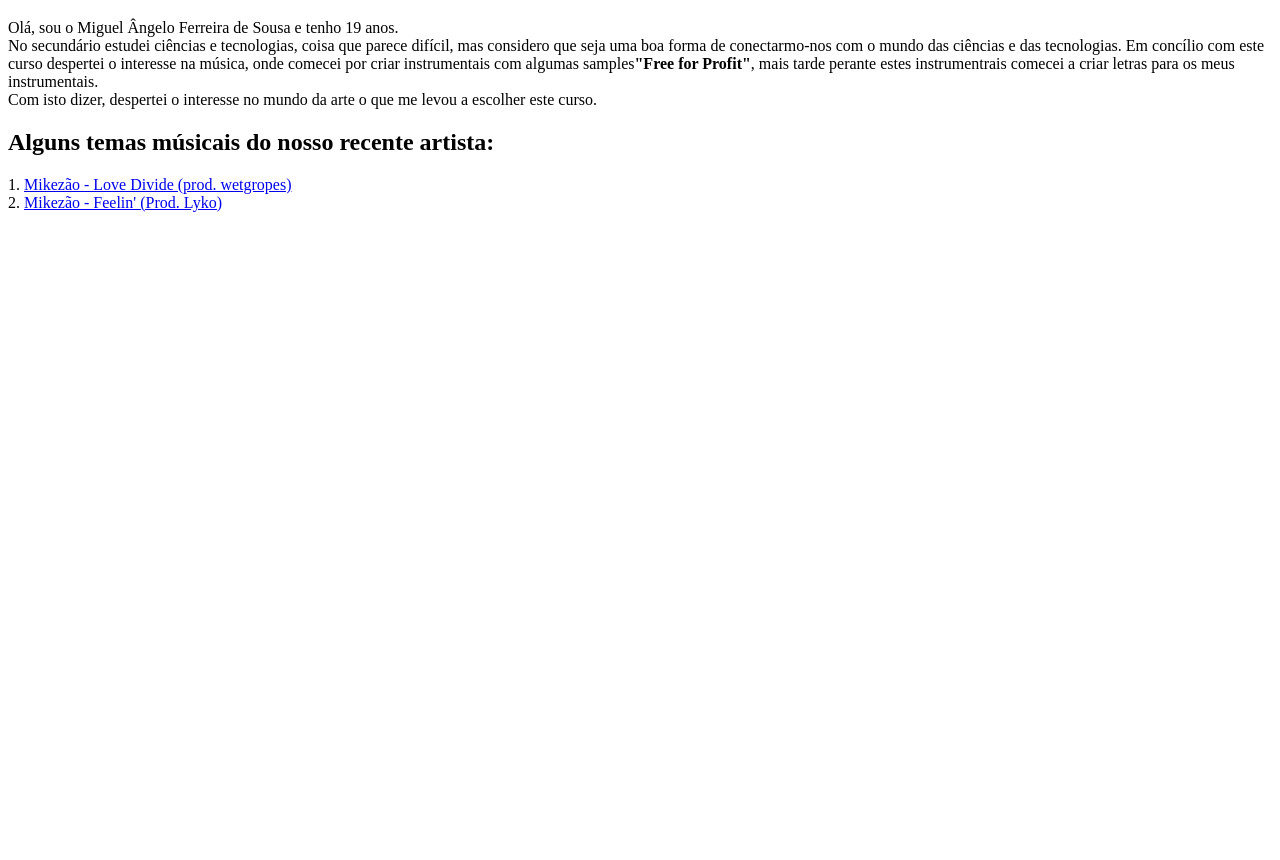
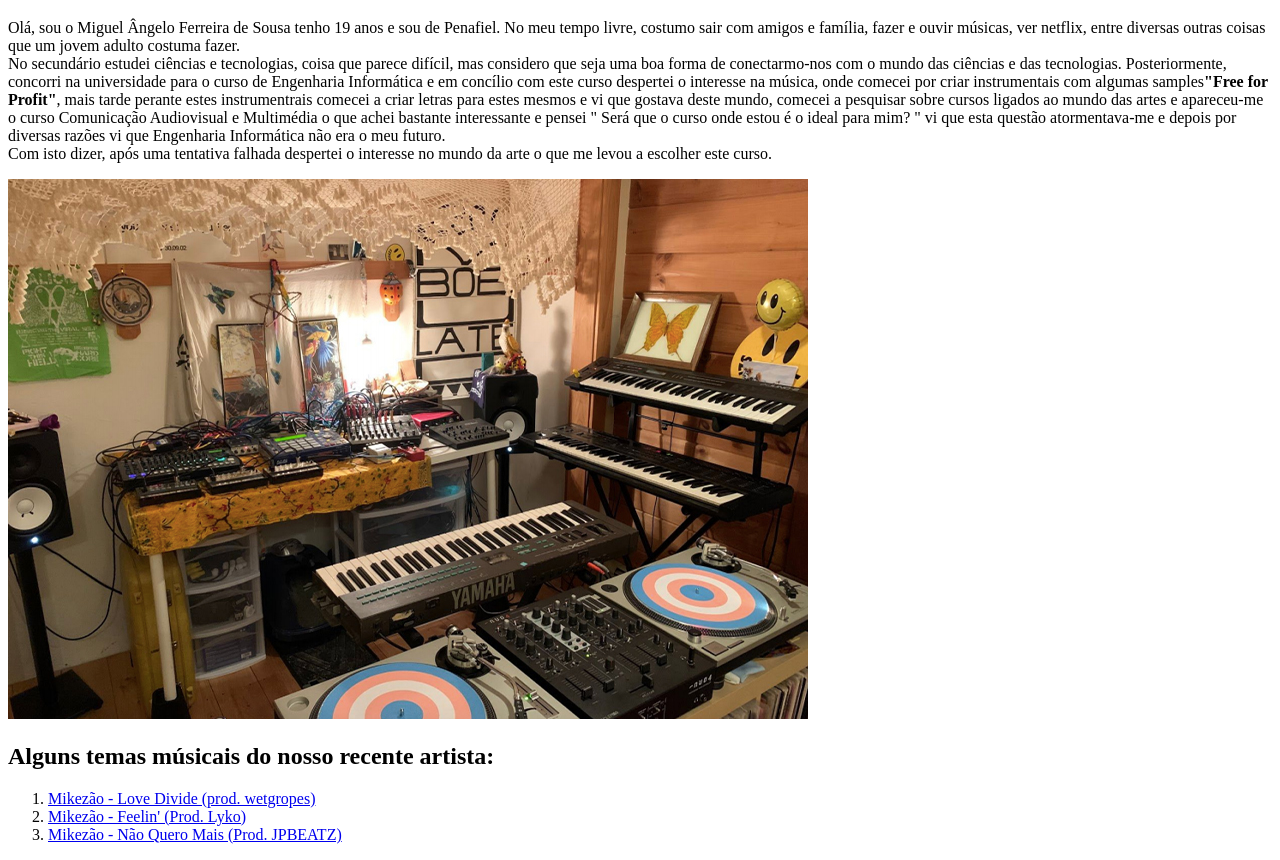
Before and after one commit to themikezao/primeiro-site-aw, a plain HTML site: page index.html in a window 1280 px wide. Shown: the part 61-921 px from the top of the page. Before the commit the page ends 800 px from the top, so only its background shows below. Drawn offline with Linux system fonts and the light colour scheme.

Commit message:
Update-primeiro-site-aw

```diff
--- a/index.html
+++ b/index.html
@@ -7,9 +7,14 @@
     </head>
     <body>
         <h1>Biografia do Miguel Sousa</h1>
-        <p>Olá, sou o Miguel Ângelo Ferreira de Sousa e tenho 19 anos. <br> No secundário estudei ciências e tecnologias, coisa que parece difícil, mas considero que seja uma boa forma de conectarmo-nos com o mundo das ciências e das tecnologias. Em concílio com este curso despertei o interesse na música, onde comecei por criar instrumentais com algumas samples<b>"Free for Profit"</b>, mais tarde perante estes instrumentrais comecei a criar letras para os meus instrumentais. <br> Com isto dizer, despertei o interesse no mundo da arte o que me levou a escolher este curso.</p>
+        <p>Olá, sou o Miguel Ângelo Ferreira de Sousa tenho 19 anos e sou de Penafiel. No meu tempo livre, costumo sair com amigos e família, fazer e ouvir músicas, ver netflix, entre diversas outras coisas que um jovem adulto costuma fazer.  <br> No secundário estudei ciências e tecnologias, coisa que parece difícil, mas considero que seja uma boa forma de conectarmo-nos com o mundo das ciências e das tecnologias. Posteriormente, concorri na universidade para o curso de Engenharia Informática e em concílio com este curso despertei o interesse na música, onde comecei por criar instrumentais com algumas samples<b>"Free for Profit"</b>, mais tarde perante estes instrumentrais comecei a criar letras para estes mesmos e vi que gostava deste mundo, comecei a pesquisar sobre cursos ligados ao mundo das artes e apareceu-me o curso Comunicação Audiovisual e Multimédia o que achei bastante interessante e pensei " Será que o curso onde estou é o ideal para mim? " vi que esta questão atormentava-me e depois por diversas razões vi que Engenharia Informática não era o meu futuro.  <br> Com isto dizer, após uma tentativa falhada despertei o interesse no mundo da arte o que me levou a escolher este curso.</p>
+        <img src="octo-octa-studio-set-up-guide-vinyl.jpg">
         <h2>Alguns temas músicais do nosso recente artista:</h2>
-        <p> 1. <a href="https://youtu.be/4NFJPdFTtYo?si=x-ahrkvAwVGrkXlG">Mikezão - Love Divide (prod. wetgropes)</a> <br> 2. <a href="https://youtu.be/uinXKIj0s7c?si=2Zyr-BpCma6AsANW">Mikezão - Feelin' (Prod. Lyko)</a></p>
+        <ol>
+            <li><a href="https://youtu.be/4NFJPdFTtYo?si=x-ahrkvAwVGrkXlG">Mikezão - Love Divide (prod. wetgropes)</a> </li>
+            <li><a href="https://youtu.be/uinXKIj0s7c?si=2Zyr-BpCma6AsANW">Mikezão - Feelin' (Prod. Lyko)</a> </li>
+            <li> <a href="https://www.youtube.com/watch?v=XAzbJfMdZ3Y">Mikezão - Não Quero Mais (Prod. JPBEATZ) </a></li>
+          </ol>
 
     </body>
 </html>
```
Also changed, not shown: octo-octa-studio-set-up-guide-vinyl.jpg (added).
